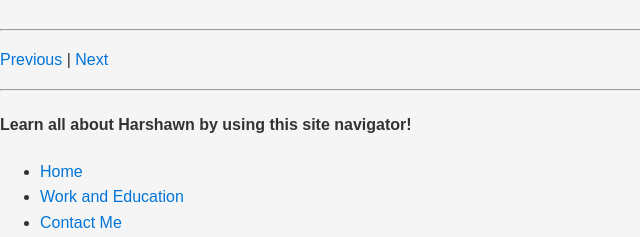
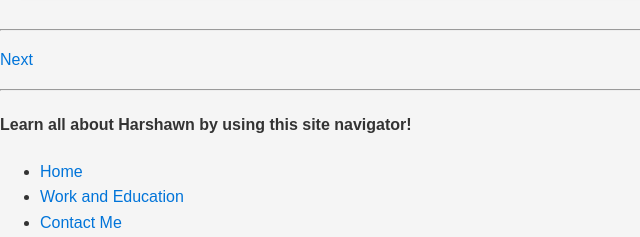
Before and after one commit to HarshawnRatanpal/Test.github.io, a plain HTML site: page index.html in a window 1280 px wide. Shown: the part 446-683 px from the top of the page, 0-640 px from the left. Drawn offline with Linux system fonts and the light colour scheme.

Commit message:
Update index.html

```diff
--- a/index.html
+++ b/index.html
@@ -21,7 +21,7 @@
 </html>
  <footer>
         <hr>
-        <p><a href="Index.html">Previous</a> | <a href="Contact.html">Next</a></p>
+        <p> <a href="Work.html">Next</a></p>
         <hr>
         <h4>Learn all about Harshawn by using this site navigator!</h4>
         <ul>
```
